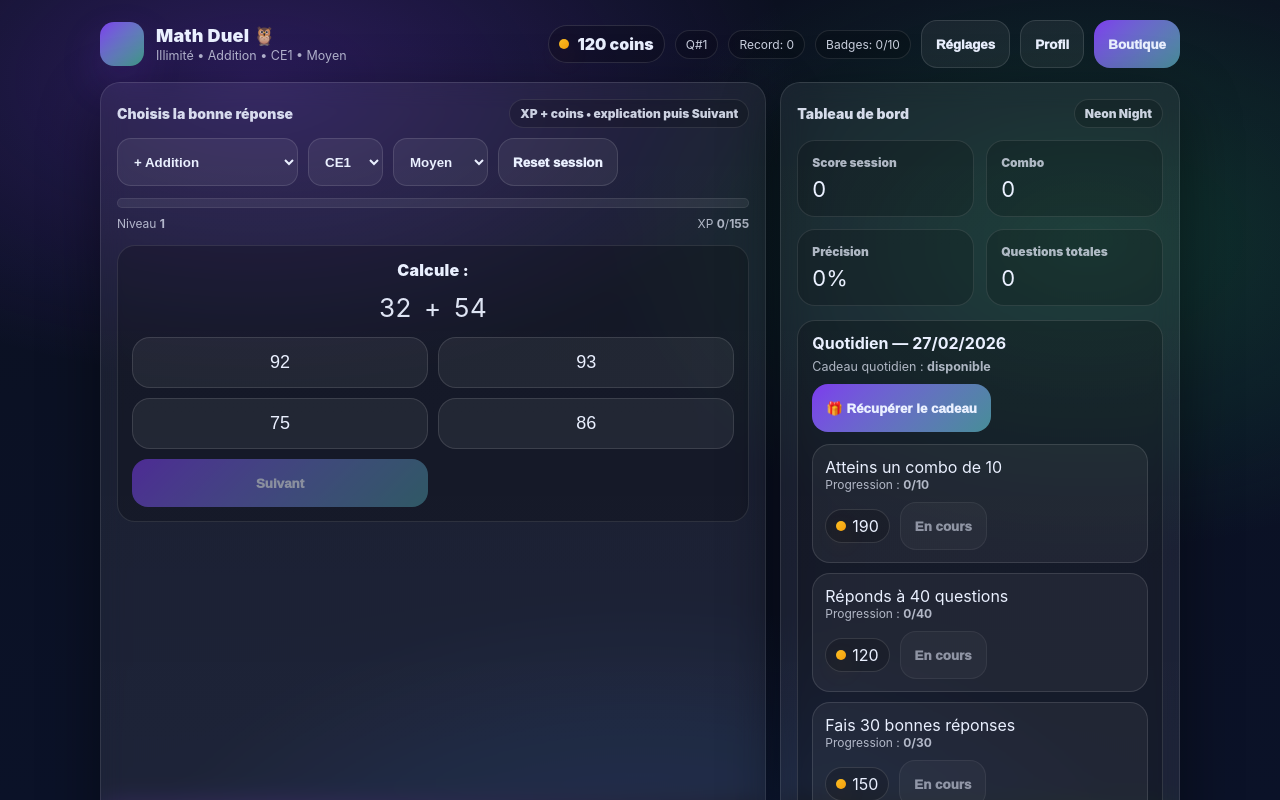
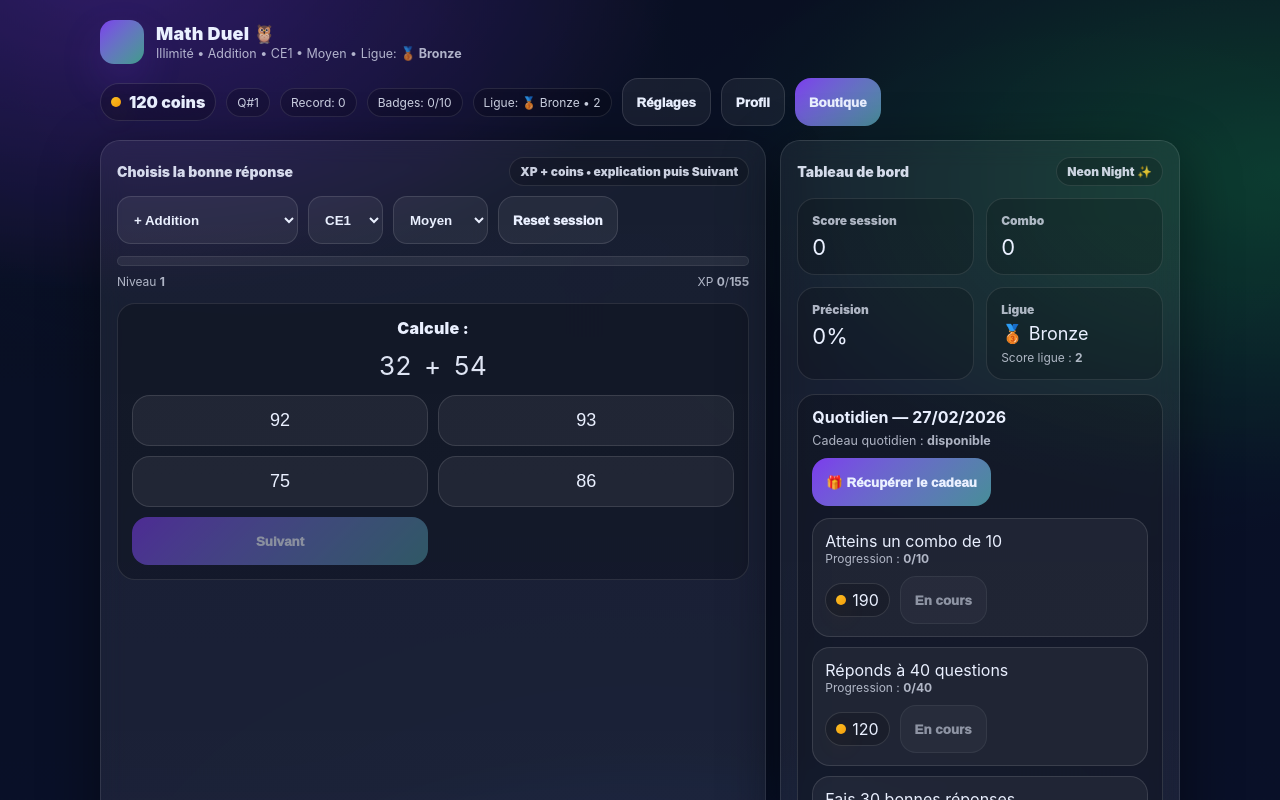
Before and after one commit to ralhyne13/math-adventure, a React (Vite) app: page / in a window 1280 px wide. Shown: the top 800 px of the page. Built offline with nearby package versions, Linux system fonts and the light colour scheme.

Commit message:
ajout skin

```diff
--- a/src/App.jsx
+++ b/src/App.jsx
@@ -94,17 +94,17 @@ function playBeep(kind = "ok", enabled = true) {
 
 /* ------------------------ Skins + Avatars ------------------------ */
 const SKINS = [
-  { id: "neon-night", name: "Neon Night", price: 0, desc: "Violet + vert, premium",
+  { id: "neon-night", name: "Neon Night", price: 0, desc: "Violet + vert, premium", animated: true,
     vars: { "--bg1":"#0b1020","--bg2":"#0b1228","--accent":"#7c3aed","--accent2":"#22c55e","--text":"#eaf0ff","--muted":"rgba(234,240,255,.72)" } },
-  { id: "ocean-glass", name: "Ocean Glass", price: 120, desc: "Bleu + cyan, calme",
+  { id: "ocean-glass", name: "Ocean Glass", price: 120, desc: "Bleu + cyan, calme", animated: true,
     vars: { "--bg1":"#071523","--bg2":"#071a2b","--accent":"#3b82f6","--accent2":"#22d3ee","--text":"#eaf6ff","--muted":"rgba(234,246,255,.70)" } },
-  { id: "sunset-luxe", name: "Sunset Luxe", price: 180, desc: "Rose + ambre, punchy",
+  { id: "sunset-luxe", name: "Sunset Luxe", price: 180, desc: "Rose + ambre, punchy", animated: true,
     vars: { "--bg1":"#1a0b1d","--bg2":"#140a16","--accent":"#ec4899","--accent2":"#f59e0b","--text":"#fff0fb","--muted":"rgba(255,240,251,.70)" } },
-  { id: "mint-minimal", name: "Mint Minimal", price: 150, desc: "Menthe, ultra clean",
+  { id: "mint-minimal", name: "Mint Minimal", price: 150, desc: "Menthe, ultra clean", animated: false,
     vars: { "--bg1":"#071a16","--bg2":"#04110f","--accent":"#10b981","--accent2":"#a7f3d0","--text":"#eafff9","--muted":"rgba(234,255,249,.70)" } },
-  { id: "mono-premium", name: "Mono Premium", price: 220, desc: "Noir + argent, sobre",
+  { id: "mono-premium", name: "Mono Premium", price: 220, desc: "Noir + argent, sobre", animated: false,
     vars: { "--bg1":"#090b10","--bg2":"#06070b","--accent":"#a3a3a3","--accent2":"#ffffff","--text":"#f5f7ff","--muted":"rgba(245,247,255,.68)" } },
-  { id: "candy-play", name: "Candy Play", price: 160, desc: "Ludique, coloré",
+  { id: "candy-play", name: "Candy Play", price: 160, desc: "Ludique, coloré", animated: true,
     vars: { "--bg1":"#0a0f25","--bg2":"#070b1a","--accent":"#a855f7","--accent2":"#60a5fa","--text":"#eef2ff","--muted":"rgba(238,242,255,.72)" } },
 ];
 
@@ -173,9 +173,40 @@ function awardLevelCoins(levelGained) {
   return 25 + levelGained * 5;
 }
 
+/* ------------------------ (1) Ligues (6) ------------------------ */
+/* Mix score session + précision globale + combo max (léger) */
+const LEAGUES = [
+  { id: "bronze",   name: "Bronze",   icon: "🥉", min: 0 },
+  { id: "silver",   name: "Argent",   icon: "🥈", min: 260 },
+  { id: "gold",     name: "Or",       icon: "🥇", min: 520 },
+  { id: "plat",     name: "Platine",  icon: "💠", min: 820 },
+  { id: "diamond",  name: "Diamant",  icon: "💎", min: 1150 },
+  { id: "master",   name: "Master",   icon: "👑", min: 1500 },
+];
+
+function computeRating({ score, accuracy, bestStreak, level }) {
+  // score session = principal, précision = gros bonus, streak = petit bonus, niveau = mini bonus
+  const v =
+    score * 1.15 +
+    accuracy * 6 +
+    Math.min(60, bestStreak * 2) +
+    Math.min(80, level * 1.5);
+  return Math.max(0, Math.round(v));
+}
+function leagueFromRating(rating) {
+  let idx = 0;
+  for (let i = 0; i < LEAGUES.length; i++) {
+    if (rating >= LEAGUES[i].min) idx = i;
+  }
+  return { ...LEAGUES[idx], rank: idx };
+}
+function leagueReward(rankGained) {
+  // oui : bonus coins quand tu montes
+  return 80 + rankGained * 60;
+}
+
 /* ------------------------ Anti répétitions (6) ------------------------ */
 function questionSignature(q, modeId, gradeId, diffId) {
-  // signature “stable” pour éviter les doublons récents
   const base = `${modeId}|${gradeId}|${diffId}|${q.row.kind}|${q.correct}`;
   if (q.row.kind === "op") return `${base}|${q.row.a}|${q.row.op}|${q.row.b}`;
   if (q.row.kind === "fracCmp") return `${base}|${q.row.aN}/${q.row.aD}|${q.row.bN}/${q.row.bD}`;
@@ -276,7 +307,6 @@ function fracCompareExplain({ aN, aD, bN, bD }, picked, correct, gradeId) {
     return `❌ Produit en croix : ${aN}×${bD}=${left} et ${bN}×${aD}=${right}. Comme ${left} ${cmp} ${right}, la bonne réponse est "${correct}".`;
   }
 
-  // primaire/collège bas : dénominateur commun
   const common = lcm(aD, bD);
   const aMul = common / aD;
   const bMul = common / bD;
@@ -349,8 +379,6 @@ function makeQEqFrac(cfg, gradeId) {
         return `❌ Réponse attendue : ${correct}. ${test} → ${eq ? "équivalentes" : "pas équivalentes"}.`;
       }
 
-      // primaire/collège bas : montrer le facteur si possible
-      // on tente de voir si b est un multiple exact de a
       const factN = bN / aN;
       const factD = bD / aD;
       const sameFactor = Number.isFinite(factN) && Number.isFinite(factD) && Math.abs(factN - factD) < 1e-9;
@@ -391,14 +419,12 @@ function makeQuestionCore(modeId, gradeId, diffId) {
 }
 
 function makeQuestion(modeId, gradeId, diffId, historyRef) {
-  // (6) on évite les dernières questions
   const hist = historyRef?.current ?? [];
   for (let tries = 0; tries < 20; tries++) {
     const q = makeQuestionCore(modeId, gradeId, diffId);
     const sig = questionSignature(q, modeId, gradeId, diffId);
     if (!hist.includes(sig)) return q;
   }
-  // fallback si vraiment on n’y arrive pas
   return makeQuestionCore(modeId, gradeId, diffId);
 }
 
@@ -439,7 +465,7 @@ function generateDailyMissions() {
   return shuffle(pool).slice(0, 3).map(m => ({ ...m, progress: 0, claimed: false }));
 }
 
-const LS_KEY = "math-duel-v4";
+const LS_KEY = "math-duel-v5";
 
 /* ------------------------ Achievements (Badges) ------------------------ */
 const ACHIEVEMENTS = [
@@ -469,11 +495,11 @@ function formatDateFR(iso) {
 
 /* ------------------------ App ------------------------ */
 export default function App() {
-  const qHistoryRef = useRef([]); // (6) historique signatures
+  const qHistoryRef = useRef([]);
   const autoTimerRef = useRef(null);
   const badgeTimerRef = useRef(null);
 
-  // (2) refs pour éviter “state capturé” dans XP/level
+  // refs XP
   const levelRef = useRef(1);
   const xpRef = useRef(0);
 
@@ -516,6 +542,9 @@ export default function App() {
 
       // achievements
       achievements: saved?.achievements ?? {},
+
+      // (1) ligues
+      bestLeagueRank: saved?.bestLeagueRank ?? 0,
     };
   }, []);
 
@@ -552,22 +581,25 @@ export default function App() {
   const [achievements, setAchievements] = useState(initial.achievements);
   const [badgePop, setBadgePop] = useState(null);
 
-  // Session/game loop
+  // (1) ligue : meilleure ligue atteinte (rank)
+  const [bestLeagueRank, setBestLeagueRank] = useState(initial.bestLeagueRank);
+
+  // Session
   const [score, setScore] = useState(0);
   const [streak, setStreak] = useState(0);
   const [questionIndex, setQuestionIndex] = useState(1);
 
   const [q, setQ] = useState(() => makeQuestion(modeId, gradeId, diffId, qHistoryRef));
   const [picked, setPicked] = useState(null);
-  const [status, setStatus] = useState("idle"); // idle | ok | bad
+  const [status, setStatus] = useState("idle");
   const [explain, setExplain] = useState("");
   const [showExplain, setShowExplain] = useState(false);
 
-  // (1) lock UI robuste
+  // lock anti double-clic
   const [isLocked, setIsLocked] = useState(false);
 
   // FX
-  const [fx, setFx] = useState("none"); // none | ok | bad
+  const [fx, setFx] = useState("none");
   const [spark, setSpark] = useState(false);
 
   // Modals
@@ -575,12 +607,12 @@ export default function App() {
   const [showProfile, setShowProfile] = useState(false);
   const [showSettings, setShowSettings] = useState(false);
   const [shopTab, setShopTab] = useState("skins");
-  const [profileTab, setProfileTab] = useState("stats"); // stats | badges
+  const [profileTab, setProfileTab] = useState("stats");
 
   const avatar = AVATARS.find(a => a.id === avatarId) ?? AVATARS[0];
   const skin = SKINS.find(s => s.id === skinId) ?? SKINS[0];
 
-  // sync refs (2)
+  // sync refs XP
   useEffect(() => { levelRef.current = level; }, [level]);
   useEffect(() => { xpRef.current = xp; }, [xp]);
 
@@ -596,6 +628,12 @@ export default function App() {
     document.body.classList.toggle("reduce-motion", !!reduceMotion);
   }, [reduceMotion]);
 
+  // (10) skins animés : active body.anim-skin si skin.animated et pas reduce-motion
+  useEffect(() => {
+    const on = !!skin.animated && !reduceMotion;
+    document.body.classList.toggle("anim-skin", on);
+  }, [skin.animated, reduceMotion]);
+
   function resetDailyFor(today) {
     setDayKey(today);
     setDailyGiftClaimed(false);
@@ -603,7 +641,7 @@ export default function App() {
     setDailyStats({ right: 0, questions: 0, bestStreak: 0 });
   }
 
-  // Daily init + (3) auto-check si l’app reste ouverte
+  // Daily init + auto-check
   useEffect(() => {
     const today = parisDayKey();
     if (dayKey !== today) {
@@ -637,6 +675,7 @@ export default function App() {
       audioOn, vibrateOn, autoNextOn, autoNextMs, reduceMotion,
       dayKey, dailyGiftClaimed, dailyMissions, dailyStats,
       achievements,
+      bestLeagueRank,
     });
   }, [
     skinId, gradeId, diffId, modeId,
@@ -646,6 +685,7 @@ export default function App() {
     audioOn, vibrateOn, autoNextOn, autoNextMs, reduceMotion,
     dayKey, dailyGiftClaimed, dailyMissions, dailyStats,
     achievements,
+    bestLeagueRank,
   ]);
 
   // Reset question when mode/grade/diff change
@@ -676,7 +716,7 @@ export default function App() {
     setCoins(c => c + Math.max(0, amount));
   }
 
-  // (2) XP robuste via refs + setState “atomique”
+  // XP robuste
   function awardXp(amount) {
     const add = Math.max(0, amount);
 
@@ -736,7 +776,7 @@ export default function App() {
     return records?.[gId]?.[dId]?.[mId]?.bestScore ?? 0;
   }
 
-  // (4) plus de structuredClone
+  // plus de structuredClone
   function updateRecordIfNeeded(finalScore) {
     setRecords(prev => {
       const next = JSON.parse(JSON.stringify(prev ?? {}));
@@ -764,7 +804,7 @@ export default function App() {
     const sig = questionSignature(qNew, modeId, gradeId, diffId);
     const arr = qHistoryRef.current ?? [];
     const next = [sig, ...arr];
-    qHistoryRef.current = next.slice(0, 12); // garde les 12 dernières
+    qHistoryRef.current = next.slice(0, 12);
   }
 
   function newQuestion(resetPick = false) {
@@ -778,7 +818,7 @@ export default function App() {
     setShowExplain(false);
     setFx("none");
     setSpark(false);
-    setIsLocked(false); // (1) unlock ici
+    setIsLocked(false);
     if (resetPick) setPicked(null);
   }
 
@@ -822,7 +862,6 @@ export default function App() {
   }
 
   function submit(choice) {
-    // (1) anti double-clic
     if (isLocked || showExplain) return;
     setIsLocked(true);
     clearAutoTimer();
@@ -830,7 +869,6 @@ export default function App() {
     setPicked(choice);
     const isCorrect = choice === q.correct;
 
-    // prochains totaux (fiables pour achievements)
     const nextTotalQuestions = totalQuestions + 1;
     const nextTotalRight = totalRight + (isCorrect ? 1 : 0);
     const nextTotalWrong = totalWrong + (isCorrect ? 0 : 1);
@@ -840,7 +878,6 @@ export default function App() {
     const nextTotalAnswers = nextTotalRight + nextTotalWrong;
     const nextAccuracy = nextTotalAnswers ? Math.round((nextTotalRight / nextTotalAnswers) * 100) : 0;
 
-    // compteurs globaux
     setTotalQuestions(x => x + 1);
 
     if (isCorrect) {
@@ -883,7 +920,7 @@ export default function App() {
       setShowExplain(true);
     }
 
-    // (5) daily stats en 1 seul update (questions + right + bestStreak)
+    // daily stats
     setDailyStats(ds => {
       const next = {
         ...ds,
@@ -904,7 +941,7 @@ export default function App() {
       accuracy: nextAccuracy,
     });
 
-    // Auto-next si activé
+    // Auto-next
     if (autoNextOn) {
       autoTimerRef.current = setTimeout(() => {
         goNext();
@@ -964,7 +1001,32 @@ export default function App() {
     return ACHIEVEMENTS.filter(a => isUnlocked(a.id)).length;
   }, [achievements]);
 
-  const disableChoices = isLocked || showExplain; // (1)
+  // (1) ligue courante + best ligue
+  const rating = useMemo(() => {
+    return computeRating({ score, accuracy, bestStreak, level });
+  }, [score, accuracy, bestStreak, level]);
+
+  const league = useMemo(() => leagueFromRating(rating), [rating]);
+  const bestLeague = useMemo(() => ({ ...LEAGUES[Math.max(0, Math.min(bestLeagueRank, LEAGUES.length - 1))], rank: bestLeagueRank }), [bestLeagueRank]);
+
+  // (1) si tu montes de ligue : bonus coins + pop
+  useEffect(() => {
+    if (league.rank > bestLeagueRank) {
+      const gained = league.rank - bestLeagueRank;
+      const reward = leagueReward(gained);
+      setBestLeagueRank(league.rank);
+      awardCoins(reward);
+      showBadgePopup({
+        icon: league.icon,
+        title: `Promotion : ${league.name} !`,
+        desc: `Score ligue: ${rating} • +${reward} coins`,
+        reward,
+      });
+    }
+    // eslint-disable-next-line react-hooks/exhaustive-deps
+  }, [league.rank]);
+
+  const disableChoices = isLocked || showExplain;
 
   return (
     <div className="shell">
@@ -989,7 +1051,9 @@ export default function App() {
           <div className="logo smooth hover-lift" />
           <div>
             <div className="h1">Math Duel <span style={{ opacity: .85 }}>{avatar.emoji}</span></div>
-            <div className="sub">Illimité • {modeLabel} • {gradeId} • {diffLabel}</div>
+            <div className="sub">
+              Illimité • {modeLabel} • {gradeId} • {diffLabel} • Ligue: <b>{league.icon} {league.name}</b>
+            </div>
           </div>
         </div>
 
@@ -1002,6 +1066,7 @@ export default function App() {
           <span className="pill">Q#{questionIndex}</span>
           <span className="pill">Record: {bestScore}</span>
           <span className="pill">Badges: {unlockedCount}/{ACHIEVEMENTS.length}</span>
+          <span className="pill">Ligue: {league.icon} {league.name} • {rating}</span>
 
           <button className="btn smooth hover-lift press" onClick={() => setShowSettings(true)}>
             Réglages
@@ -1139,7 +1204,7 @@ export default function App() {
         <div className="card smooth">
           <div className="cardTitle">
             <span>Tableau de bord</span>
-            <span className="pill">{skin.name}</span>
+            <span className="pill">{skin.name}{skin.animated ? " ✨" : ""}</span>
           </div>
 
           <div className="stats">
@@ -1156,8 +1221,9 @@ export default function App() {
               <div className="statValue">{accuracy}%</div>
             </div>
             <div className="statBox smooth hover-lift">
-              <div className="statLabel">Questions totales</div>
-              <div className="statValue">{totalQuestions}</div>
+              <div className="statLabel">Ligue</div>
+              <div className="statValue" style={{ fontSize: 18 }}>{league.icon} {league.name}</div>
+              <div className="small" style={{ marginTop: 6 }}>Score ligue : <b>{rating}</b></div>
             </div>
           </div>
 
@@ -1251,7 +1317,7 @@ export default function App() {
                       <div className="preview" style={{ background: `linear-gradient(135deg, ${s.vars["--accent"]}, ${s.vars["--accent2"]})` }} />
                       <div style={{ display:"flex", justifyContent:"space-between", gap:10, alignItems:"center", flexWrap:"wrap" }}>
                         <div>
-                          <div style={{ fontWeight: 1100 }}>{s.name}</div>
+                          <div style={{ fontWeight: 1100 }}>{s.name} {s.animated ? "✨" : ""}</div>
                           <div className="small">{s.desc}</div>
                         </div>
                         <div style={{ display:"flex", gap:10, alignItems:"center", flexWrap:"wrap", justifyContent:"flex-end" }}>
@@ -1358,7 +1424,8 @@ export default function App() {
                   <div className="sub" style={{ marginTop: 8 }}>
                     Niveau : <b>{level}</b> • Coins : <b>{coins}</b><br />
                     Bonnes : <b>{totalRight}</b> • Erreurs : <b>{totalWrong}</b> • Précision : <b>{accuracy}%</b><br />
-                    Questions : <b>{totalQuestions}</b> • Meilleur combo : <b>{bestStreak}</b>
+                    Questions : <b>{totalQuestions}</b> • Meilleur combo : <b>{bestStreak}</b><br />
+                    Meilleure ligue : <b>{bestLeague.icon} {bestLeague.name}</b>
                   </div>
                 </div>
               </div>
@@ -1484,6 +1551,10 @@ export default function App() {
               <span>Réduire les animations</span>
               <input type="checkbox" checked={reduceMotion} onChange={(e) => setReduceMotion(e.target.checked)} />
             </label>
+
+            <div className="small" style={{ marginTop: 8 }}>
+              Skins animés : {skin.animated ? <b>disponible</b> : <b>skin statique</b>} (désactivé si “réduire” activé)
+            </div>
           </div>
         </Modal>
       )}
--- a/src/index.css
+++ b/src/index.css
@@ -193,7 +193,7 @@ body.reduce-motion *{
   padding: 10px 12px;
   font-weight: 900;
   outline: none;
-  min-height: 48px; /* (8) hitbox */
+  min-height: 48px; /* hitbox */
 }
 .select:focus{
   border-color: color-mix(in srgb, var(--accent) 60%, rgba(255,255,255,.12));
@@ -209,7 +209,7 @@ body.reduce-motion *{
   padding: 12px 14px;
   font-weight: 1000;
   cursor:pointer;
-  min-height: 48px; /* (8) hitbox */
+  min-height: 48px; /* hitbox */
 }
 .btn:hover{ background: rgba(255,255,255,.10); transform: translateY(-1px); }
 .btn:disabled{ opacity: .55; cursor:not-allowed; transform:none; }
@@ -223,7 +223,7 @@ body.reduce-motion *{
 
 .small{ font-size: 12px; color: var(--muted); }
 
-/* (8) Focus visible */
+/* Focus visible */
 .btn:focus-visible,
 .choice:focus-visible,
 .select:focus-visible{
@@ -318,7 +318,7 @@ body.reduce-motion *{
   font-weight: 1100;
   cursor:pointer;
   text-align:center;
-  min-height: 48px; /* (8) hitbox */
+  min-height: 48px; /* hitbox */
 }
 .choice:hover{ background: rgba(255,255,255,.10); transform: translateY(-1px); }
 .choice[aria-pressed="true"]{
@@ -600,3 +600,56 @@ body.reduce-motion *{
   font-size: 12px;
   color: var(--muted);
 }
+
+/* ---------------- (10) Skins animés ---------------- */
+/* On anime un calque “aurora” derrière, uniquement si body.anim-skin */
+body.anim-skin{
+  position: relative;
+}
+body.anim-skin::before{
+  content:"";
+  position: fixed;
+  inset: -120px;
+  z-index: -1;
+  pointer-events: none;
+  background:
+    radial-gradient(900px 520px at 15% 10%, color-mix(in srgb, var(--accent) 34%, transparent), transparent 62%),
+    radial-gradient(900px 520px at 90% 30%, color-mix(in srgb, var(--accent2) 26%, transparent), transparent 62%),
+    radial-gradient(900px 620px at 50% 120%, rgba(59,130,246,.16), transparent 62%),
+    linear-gradient(180deg, var(--bg1), var(--bg2));
+  filter: saturate(1.1);
+  opacity: .9;
+  animation: auroraMove 10s var(--ease-out) infinite alternate;
+}
+@keyframes auroraMove{
+  0%{ transform: translate3d(0,0,0) scale(1); }
+  100%{ transform: translate3d(18px,-12px,0) scale(1.03); }
+}
+
+/* petit “sheen” sur les cards (très léger) */
+body.anim-skin .card::after{
+  content:"";
+  position:absolute;
+  inset:-40%;
+  background: linear-gradient(120deg, transparent 35%, rgba(255,255,255,.10) 50%, transparent 65%);
+  transform: translateX(-30%) rotate(8deg);
+  opacity: .0;
+  pointer-events:none;
+}
+body.anim-skin .card:hover::after{
+  opacity:.55;
+  animation: sheen 900ms var(--ease-out) 1;
+}
+@keyframes sheen{
+  0%{ transform: translateX(-35%) rotate(8deg); opacity:.0; }
+  25%{ opacity:.6; }
+  100%{ transform: translateX(35%) rotate(8deg); opacity:0; }
+}
+
+/* Respect “réduire les animations” */
+body.reduce-motion.anim-skin::before{
+  animation:none !important;
+}
+body.reduce-motion.anim-skin .card:hover::after{
+  animation:none !important;
+}
```
